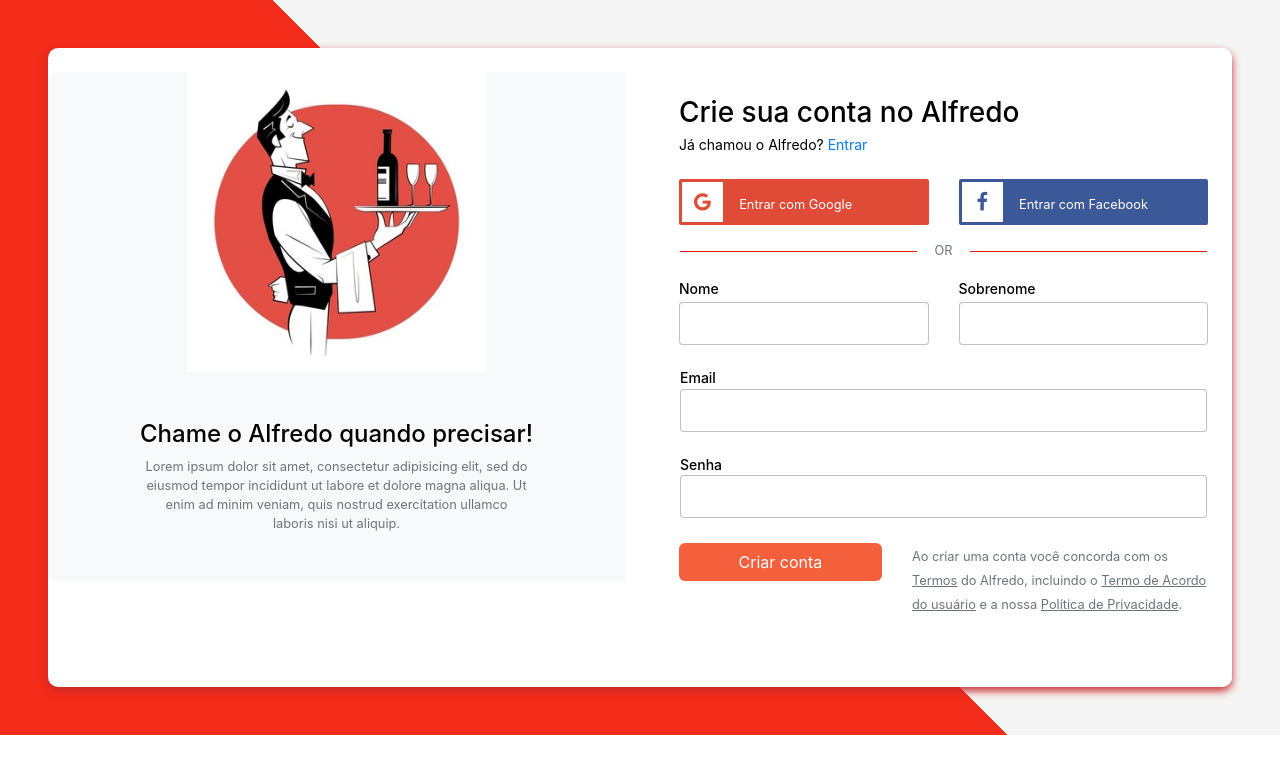
After one commit to larissamlima/fabrica-de-software-PDS, a PHP site: page /cadastro.html in a window 1280 px wide. The commit adds this page. Shown: the top 774 px of the page. Run offline with PHP 8.4, Linux system fonts and the light colour scheme; some libraries are stand-ins or nearby versions.

```diff
--- /dev/null
+++ b/cadastro.css
@@ -0,0 +1,140 @@
+body {
+  color: #000;
+  overflow-x: hidden;
+  height: 100%;
+  background: linear-gradient(45deg, #f32b19 50%, #f5f5f5 50%);
+  background-repeat: no-repeat;
+}
+
+.card0 {
+  box-shadow: 0px 4px 8px 0px #c72b2b;
+  border-radius: 10px;
+}
+
+.card1 {
+  border-bottom-left-radius: 10px;
+  border-top-left-radius: 10px;
+  background: white;
+}
+
+.logo {
+  border-radius: 50%;
+  width: 30px;
+  height: 30px;
+  margin-top: 20px;
+  margin-left: 25px;
+}
+
+.image {
+  width: 300px;
+  height: 300px;
+}
+
+.card2 {
+  border-bottom-right-radius: 10px;
+  border-top-right-radius: 10px;
+}
+
+.login {
+  cursor: pointer;
+}
+
+.fa-google {
+  background-color: #fff;
+  color: #df4b37;
+  padding: 10px 12px;
+  font-size: 20px;
+}
+
+.fa-facebook {
+  background-color: #fff;
+  color: #3b5998;
+  padding: 10px 15px;
+  font-size: 20px;
+}
+
+.google {
+  background-color: #df4b37;
+  color: #fff;
+  padding: 3px 0px 3px 3px;
+  border-radius: 2px;
+  cursor: pointer;
+}
+
+.fb {
+  background-color: #3b5998;
+  color: #fff;
+  padding: 3px 0px 3px 3px;
+  border-radius: 2px;
+  cursor: pointer;
+}
+
+.line {
+  height: 1px;
+  width: 45%;
+  background-color: #e41515;
+  margin-top: 10px;
+}
+
+.or {
+  width: 10%;
+}
+
+.text-sm {
+  font-size: 14px !important;
+}
+
+input,
+textarea {
+  padding: 10px 12px 10px 12px;
+  border: 1px solid rgba(119, 113, 113, 0.452);
+  border-radius: 4px;
+  margin-bottom: 25px;
+  margin-top: 2px;
+  width: 100%;
+  box-sizing: border-box;
+  color: #2c3e50;
+  font-size: 14px;
+  letter-spacing: 1px;
+  background-color: #ffffff;
+}
+
+input:focus,
+textarea:focus {
+  -moz-box-shadow: none !important;
+  -webkit-box-shadow: none !important;
+  box-shadow: none !important;
+  border: 1px solid #304ffe;
+  outline-width: 0;
+}
+
+button:focus {
+  -moz-box-shadow: none !important;
+  -webkit-box-shadow: none !important;
+  box-shadow: none !important;
+  outline-width: 0;
+}
+
+.btn-blue {
+  background-color: #f35129e8;
+  width: 100%;
+  color: #fff;
+  border-radius: 6px;
+}
+
+.btn-blue:hover {
+  background-color: #f06e32;
+  cursor: pointer;
+}
+
+@media screen and (max-width: 991px) {
+  .card1 {
+    border-bottom-left-radius: 0px;
+    border-top-right-radius: 10px;
+  }
+
+  .card2 {
+    border-bottom-left-radius: 10px;
+    border-top-right-radius: 0px;
+  }
+}
--- /dev/null
+++ b/cadastro.html
@@ -0,0 +1,68 @@
+<!DOCTYPE html>
+<html>
+
+<head>
+    <meta charset="UTF-8">
+    <link rel="stylesheet" href="https://stackpath.bootstrapcdn.com/bootstrap/4.3.1/css/bootstrap.min.css">
+    <link rel="stylesheet" href="https://stackpath.bootstrapcdn.com/bootstrap/4.3.1/js/bootstrap.bundle.min.js">
+    <link rel="stylesheet" href="https://cdnjs.cloudflare.com/ajax/libs/font-awesome/4.7.0/css/font-awesome.css">
+    <link rel="stylesheet" href="https://cdnjs.cloudflare.com/ajax/libs/jquery/3.2.1/jquery.min.js">
+    <link rel="stylesheet" href="cadastro.css">
+</head>
+
+<body>
+    <form method="POST" action="cadastro.php">
+        <div class="container-fluid px-1 px-md-5 px-lg-1 px-xl-5 py-5 mx-auto">
+            <div class="card card0 border-0">
+                <div class="row d-flex">
+                    <div class="col-lg-6">
+                        <div class="card1 bg-light pb-5">
+                            <div class="row px-3 justify-content-center mt-4 mb-5"> <img src="img/alfredologo.jpg" class="image"> </div>
+                            <div class="row px-3 text-center justify-content-center">
+                                <h4>Chame o Alfredo quando precisar!</h4> <small class="text-muted px-5 mx-1 mx-lg-5">Lorem ipsum dolor sit amet, consectetur adipisicing elit, sed do eiusmod tempor incididunt ut labore et dolore magna aliqua. Ut enim ad minim veniam, quis nostrud exercitation ullamco laboris nisi ut aliquip.</small>
+                            </div>
+                        </div>
+                    </div>
+                    <div class="col-lg-6">
+                        <div class="card2 card border-0 px-4 py-5">
+                            <h3 class="mb-1">Crie sua conta no Alfredo</h3>
+                            <p class="mb-4 text-sm">Já chamou o Alfredo? <a class="text-primary login">Entrar</a></p>
+                            <div class="row">
+                                <div class="col-sm-6">
+                                    <p class="google"><span class="fa fa-google"></span><small class="pl-3 pr-1">Entrar com Google</small></p>
+                                </div>
+                                <div class="col-sm-6">
+                                    <p class="fb"><span class="fa fa-facebook"></span><small class="pl-3 pr-1">Entrar com Facebook</small></p>
+                                </div>
+                            </div>
+                            <div class="row px-3">
+                                <div class="line"></div> <small class="text-muted or text-center">OR</small>
+                                <div class="line"></div>
+                            </div>
+                            <div class="row mt-3">
+                                <div class="col-md-6"> <label class="mb-0">
+                                        <h6 class="mb-0 text-sm">Nome</h6>
+                                    </label> <input type="text" name="nome"> </div>
+                                <div class="col-md-6"> <label class="mb-0">
+                                        <h6 class="mb-0 text-sm">Sobrenome</h6>
+                                    </label> <input type="text" name="sobrenome"> </div>
+                            </div>
+                            <div class="row px-3"> <label class="mb-0">
+                                    <h6 class="mb-0 text-sm">Email</h6>
+                                </label> <input type="text" name="email"> </div>
+                            <div class="row px-3"> <label class="mb-0">
+                                    <h6 class="mb-0 text-sm">Senha</h6>
+                                </label> <input type="password" name="senha"> </div>
+                            <div class="row mb-4">
+                                <div class="col-md-5"> <button class="btn btn-blue text-center mb-1">Criar conta</button> </div>
+                                <div class="col-md-7"> <small class="text-muted">Ao criar uma conta você concorda com os <u>Termos</u> do Alfredo, incluindo o <u>Termo de Acordo do usuário</u> e a nossa <u>Política de Privacidade</u>.</small> </div>
+                            </div>
+                        </div>
+                    </div>
+                </div>
+            </div>
+        </div>
+    </form>
+</body>
+
+</html>
--- a/login.css
+++ b/login.css
@@ -96,16 +96,16 @@
 
 .btn-color:hover {
   color: #fff;
-  background-image: linear-gradient(to right, #d500f9, #ffd54f);
+  background-image: linear-gradient(to right, #f65f23, #ffd54f);
 }
 
 .btn-white {
   border-radius: 50px;
-  color: #d500f9;
+  color: #f68b44;
   background-color: #fff;
   padding: 8px 40px;
   cursor: pointer;
-  border: 2px solid #d500f9 !important;
+  border: 2px solid #e7662a !important;
 }
 
 .btn-white:hover {
--- /dev/null
+++ b/usuarios.sql
@@ -0,0 +1,6 @@
+Create table usuarios (
+ID Int UNSIGNED ZEROFILL NOT NULL AUTO_INCREMENT,
+login Varchar(30),
+senha Varchar(40),
+telefone Int(11),
+Primary Key (ID)) ENGINE = MyISAM;
```
Also changed, not shown: cadastro.php (added, +45 -0 lines), login.php (+5 -3 lines), img/alfredologo.jpg (renamed from alfredologo.jpg).
